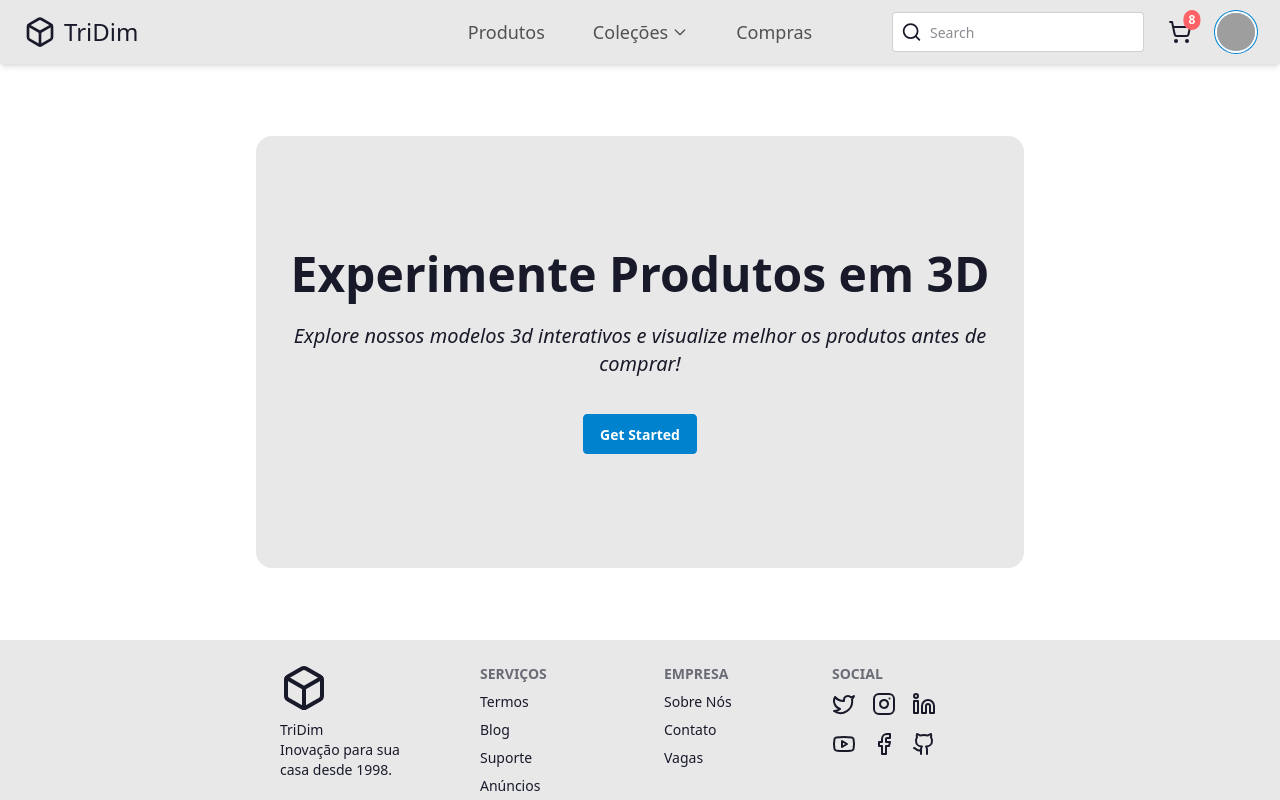
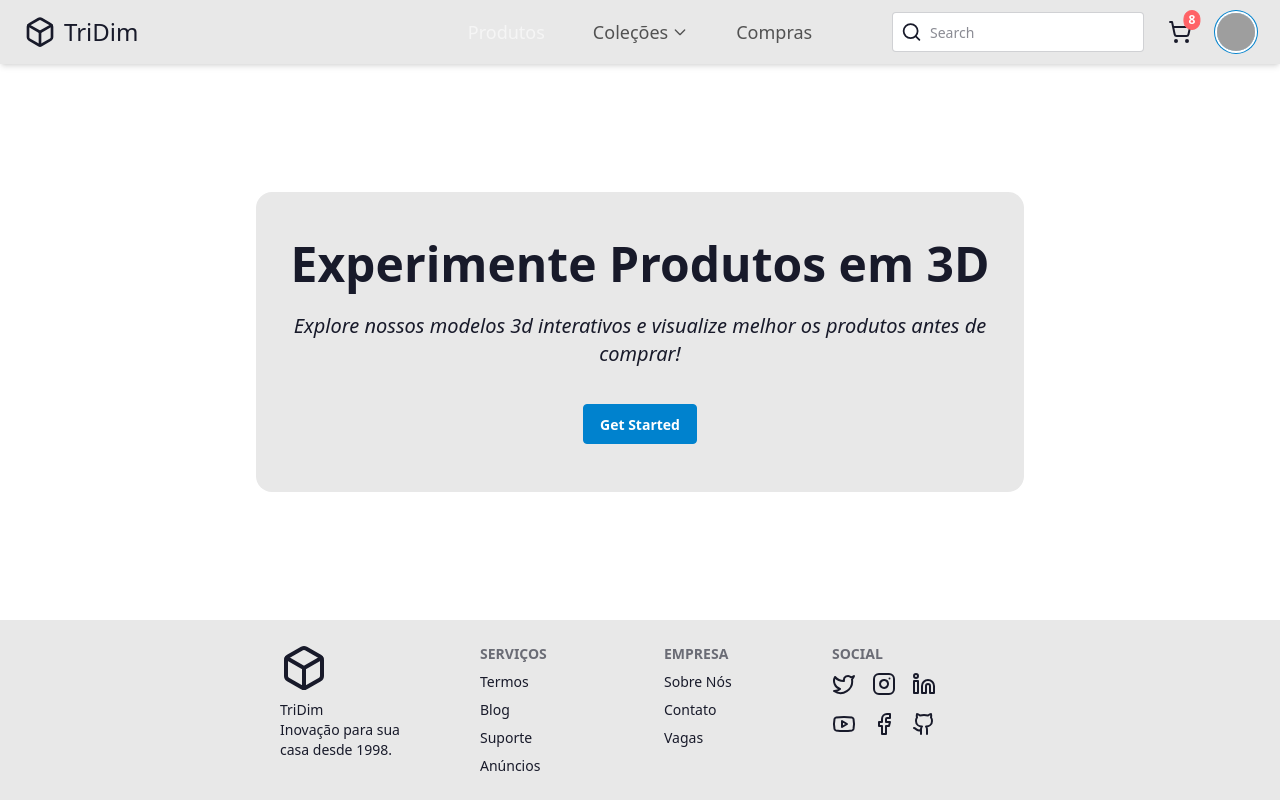
Before and after one commit to SimaoGui/TriDim-Place, a React (Vite) app: page /#/home in a window 1280 px wide. Built offline with nearby package versions, Linux system fonts and the light colour scheme; grey boxes are pictures that could not be loaded.

Commit message:
polimento1

```diff
--- a/src/components/Header/Header.tsx
+++ b/src/components/Header/Header.tsx
@@ -19,9 +19,10 @@ const Header = () => {
                     <li className="relative group">
                         <a className="cursor-pointer !px-4 !py-2 transition-all duration-300 ease-in-out rounded-lg
                 flex items-center gap-1
-                text-neutral-600 hover:bg-neutral-100 hover:text-neutral-900
-                group-hover:text-neutral-900
-                dark:text-neutral-300 dark:hover:bg-neutral-700 dark:hover:text-white">
+                !text-neutral-100 hover:!bg-neutral-100 hover:!text-neutral-900
+                group-hover:!text-neutral-900
+                dark:!text-neutral-600 dark:hover:!bg-neutral-100 dark:hover:!text-neutral-900 dark:hover:shadow-md"
+                            onClick={toggleMenu}>
                             Produtos
                         </a>
                     </li>
@@ -31,7 +32,7 @@ const Header = () => {
                 flex items-center gap-1
                 text-neutral-600 hover:bg-neutral-100 hover:text-neutral-900
                 group-hover:text-neutral-900
-                dark:text-neutral-300 dark:hover:bg-neutral-700 dark:hover:text-white"
+                dark:!text-neutral-600 dark:hover:!bg-neutral-100 dark:hover:!text-neutral-900 dark:hover:shadow-md"
                             onClick={toggleMenu}>
                             Coleções
                             <svg className={`w-4 h-4 transition-transform duration-300 ${isMenuOpen ? 'rotate-180' : ''}`}
@@ -41,15 +42,15 @@ const Header = () => {
                         </a>
 
                         {isMenuOpen && (
-                            <ul className="absolute z-10 mt-2 !p-2 bg-white rounded-lg shadow-xl w-48 space-y-2
+                            <ul className="absolute z-10 !mt-1 !p-2 !bg-neutral-100 !rounded-lg shadow-xl w-48 space-y-2
                   transition-all duration-300 origin-top
                   opacity-0 scale-95 group-hover:opacity-100 group-hover:scale-100
-                  dark:bg-neutral-800 dark:shadow-2xl"
+                  dark:!text-neutral-600 dark:hover:!text-neutral-900"
                                 onMouseLeave={() => setIsMenuOpen(false)}>
                                 <li>
                                     <a className="w-full block rounded-lg !px-4 !py-2 transition-colors
                       text-neutral-700 hover:bg-neutral-100 hover:text-neutral-900
-                      dark:text-neutral-300 dark:hover:bg-neutral-700 dark:hover:text-white">
+                      dark:!text-neutral-600 dark:hover:!bg-white dark:hover:!text-neutral-900 dark:hover:shadow-md">
                                         <div className="cursor-pointer flex items-center gap-2">
                                             <HomeIcon className="w-4 h-4" />
                                             Casa
@@ -59,7 +60,7 @@ const Header = () => {
                                 <li>
                                     <a className="w-full block rounded-lg !px-4 !py-2 transition-colors
                       text-neutral-700 hover:bg-neutral-100 hover:text-neutral-900
-                      dark:text-neutral-300 dark:hover:bg-neutral-700 dark:hover:text-white">
+                      dark:!text-neutral-600 dark:hover:!bg-white dark:hover:!text-neutral-900 dark:hover:shadow-md">
                                         <div className="cursor-pointer flex items-center gap-2">
                                             <ShirtIcon className="w-4 h-4" />
                                             Roupas
@@ -74,7 +75,7 @@ const Header = () => {
                         <a className="cursor-pointer !px-4 !py-2 transition-all duration-300 ease-in-out rounded-lg
                 text-neutral-600 hover:bg-neutral-100 hover:text-neutral-900
                 group-hover:text-neutral-900
-                dark:text-neutral-300 dark:hover:bg-neutral-700 dark:hover:text-white">
+                dark:!text-neutral-600 dark:hover:!bg-neutral-100 dark:hover:!text-neutral-900 dark:hover:shadow-md">
                             Compras
                         </a>
                     </li>
--- a/src/index.css
+++ b/src/index.css
@@ -14,4 +14,5 @@ body, #root {
   height: 100vh;
   width: 100vw;
   background-color: oklch(100% 0 0);
+  overflow-x: hidden;
 }
--- a/src/pages/Home/HomePage.tsx
+++ b/src/pages/Home/HomePage.tsx
@@ -5,9 +5,9 @@ import Hero from '../../components/HeroHome/Hero'
 
 const HomePage = () => {
   return (
-    <div className='h-full w-full flex flex-col justify-between'>
+    <div className='min-h-full w-full flex flex-col justify-between'>
         <Header />
-        <main className='bg-base-100 w-full h-full flex flex-col justify-center items-center'>
+        <main className='bg-base-100 w-full h-100 flex flex-col justify-center items-center'>
           <Hero />
         </main>
         <Footer />
```
